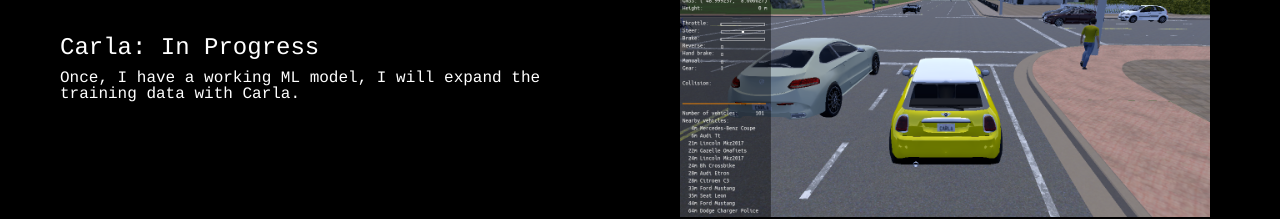
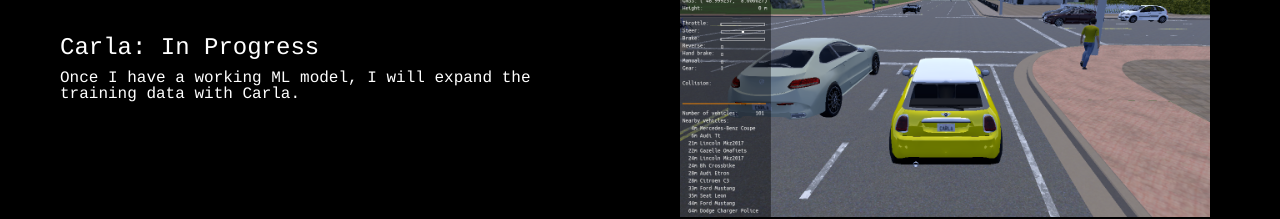
Before and after one commit to Nho-way/Website, a plain HTML site: page Cars/index.html in a window 1280 px wide. Shown: the part 2270-2489 px from the top of the page. Drawn offline with Linux system fonts and the light colour scheme.

Commit message:
updated text

```diff
--- a/Cars/index.html
+++ b/Cars/index.html
@@ -63,7 +63,7 @@
         <section class="section">
             <div class="text">
                 <h2>Carla: In Progress</h2>
-                <p>Once, I have a working ML model, I will expand the training data with Carla. </p>
+                <p>Once I have a working ML model, I will expand the training data with Carla. </p>
             </div>
             <div class="image">
                 <img src="carla.png" alt="Section 2 Image">
```
